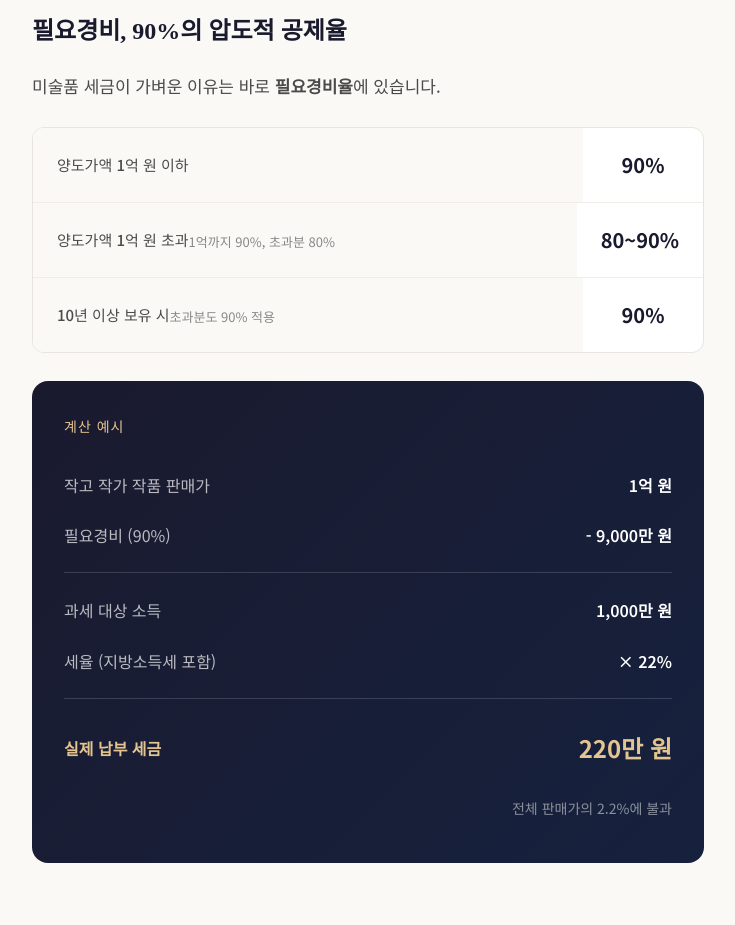
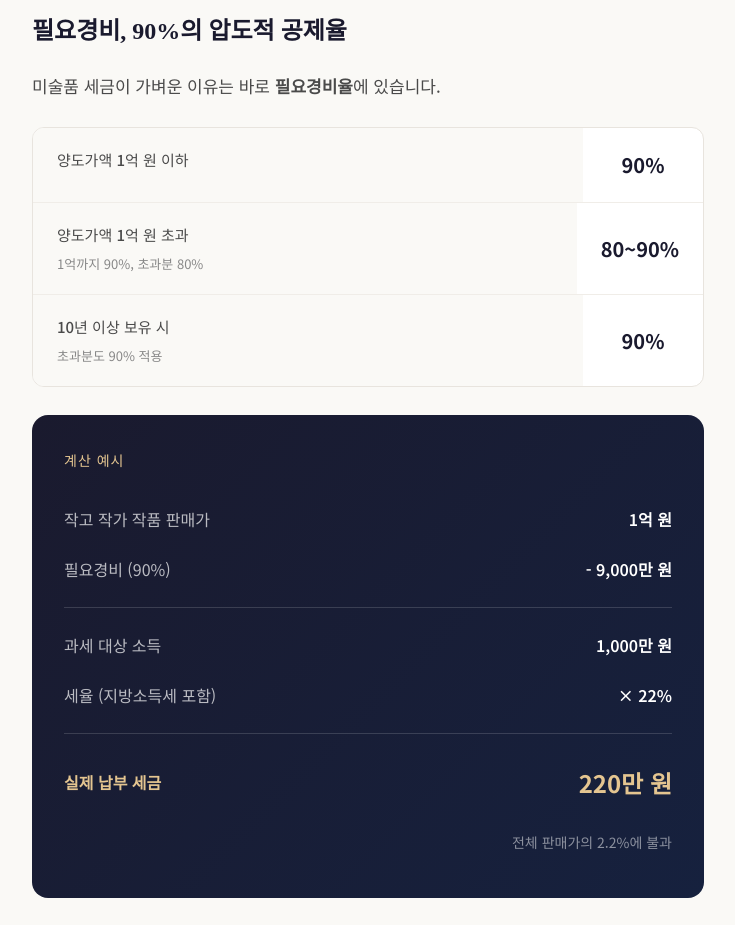
Before and after one commit to nd5015204-ctrl/art-tax-guide, a plain HTML site: page index.html in a window 1280 px wide. Shown: the part 2190-3115 px from the top of the page, without its empty margins (272-1007 px from the left). Drawn offline with Linux system fonts and the light colour scheme.

Commit message:
Fix deduction card label line break

```diff
--- a/index.html
+++ b/index.html
@@ -261,8 +261,6 @@
       color: #4a4a4a;
       background: #faf9f6;
       font-weight: 500;
-      display: flex;
-      align-items: center;
     }
 
     .deduction-value {
@@ -281,7 +279,8 @@
       color: #888;
       font-weight: 400;
       display: block;
-      margin-top: 4px;
+      width: 100%;
+      margin-top: 2px;
     }
 
     /* Calculation Example */
@@ -564,14 +563,14 @@
         </div>
         <div class="deduction-row">
           <div class="deduction-label">
-            양도가액 1억 원 초과
+            양도가액 1억 원 초과<br>
             <span class="deduction-note">1억까지 90%, 초과분 80%</span>
           </div>
           <div class="deduction-value">80~90%</div>
         </div>
         <div class="deduction-row">
           <div class="deduction-label">
-            10년 이상 보유 시
+            10년 이상 보유 시<br>
             <span class="deduction-note">초과분도 90% 적용</span>
           </div>
           <div class="deduction-value">90%</div>
```
